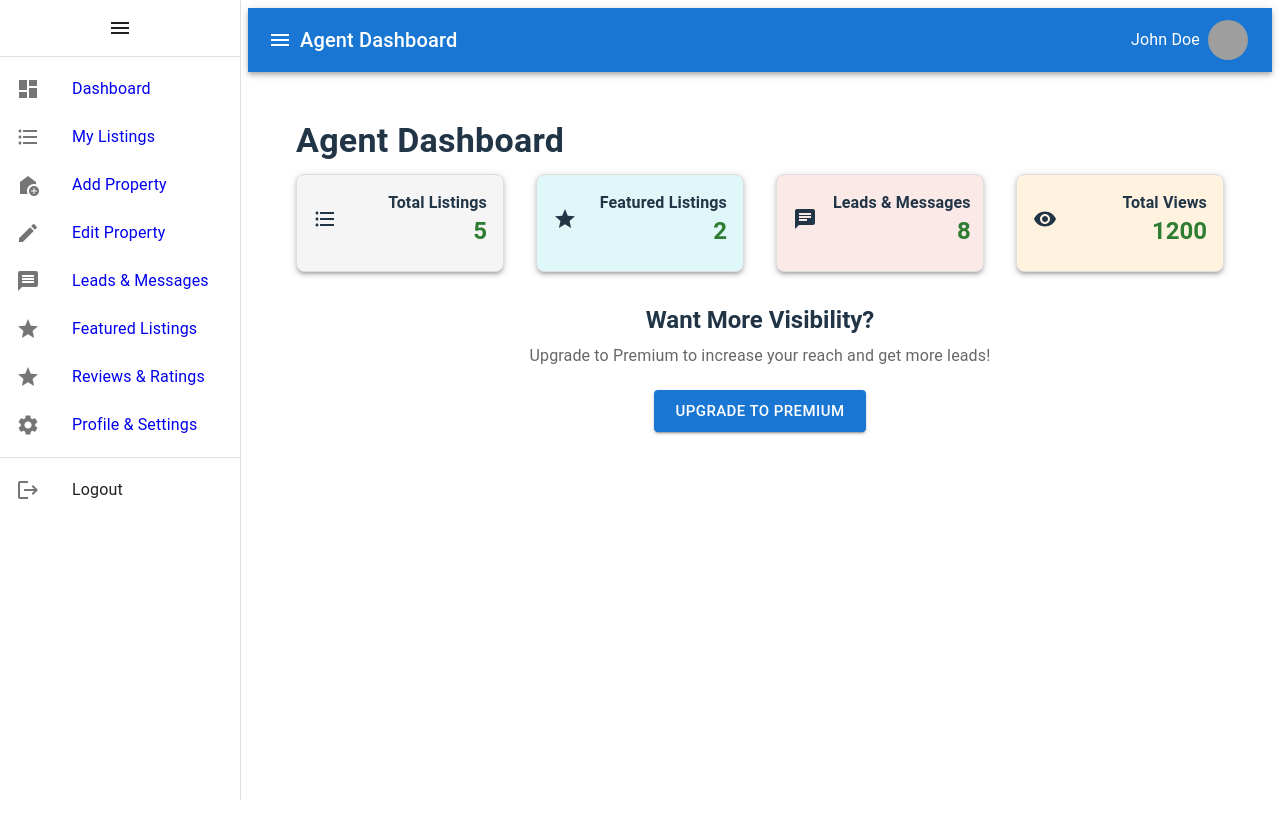
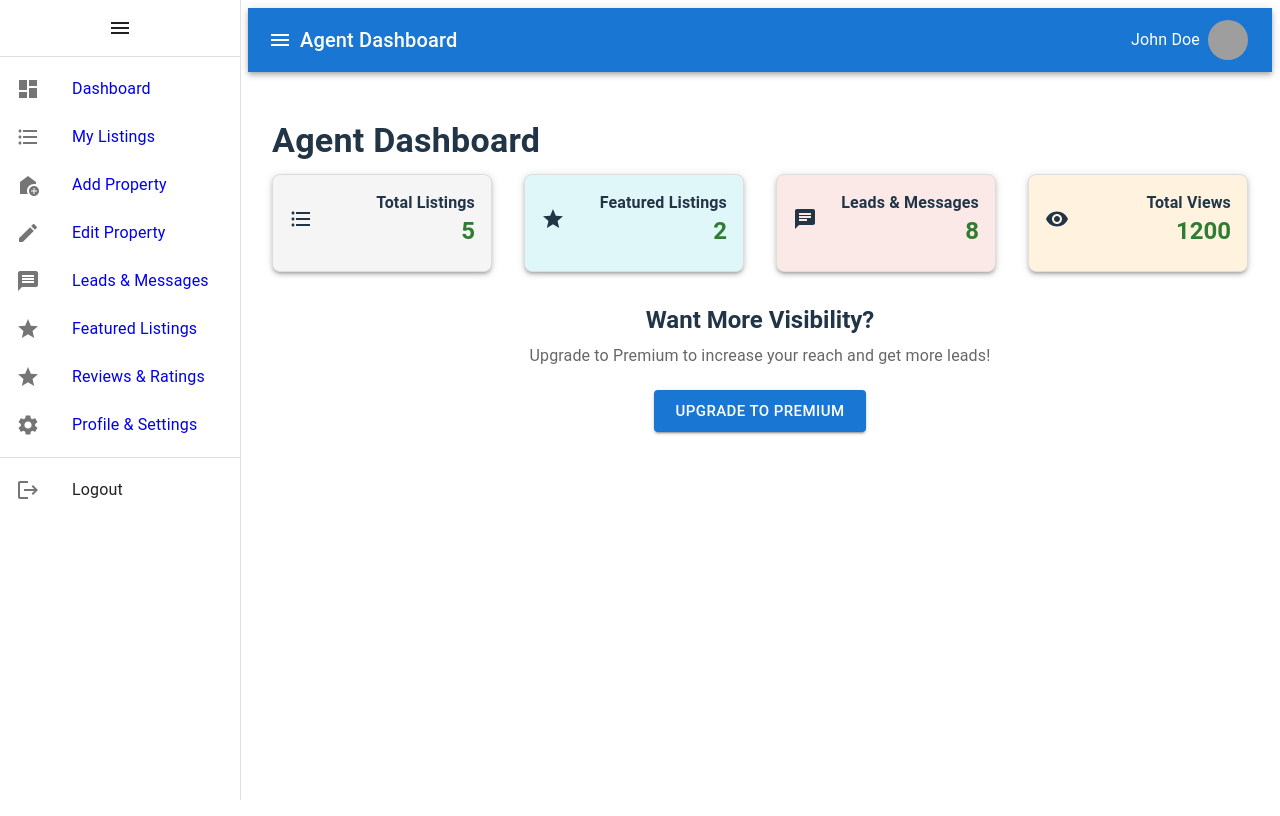
Before and after one commit to ndmichael/real-estate-mern, a React (Vite) app in the folder frontend/: page /agent/dashboard in a window 1280 px wide. Built offline with nearby package versions, Linux system fonts and the light colour scheme; grey boxes are pictures that could not be loaded.

Commit message:
Made it full width

```diff
--- a/frontend/src/layouts/DashboardLayout.jsx
+++ b/frontend/src/layouts/DashboardLayout.jsx
@@ -6,9 +6,9 @@ const DashboardLayout = ({ children, role, title }) => {
   return (
     <Box sx={{ display: "flex", minHeight: "100vh" }}>
       <Sidebar role={role} />
-      <Box sx={{ flexGrow: 1, display: "flex", flexDirection: "column", minWidth: 0, }}>
+      <Box sx={{ flexGrow: 1, display: "flex", flexDirection: "column", minWidth: 0, width: "100%" }}>
         <CustomAppBar title={title} />
-        <Box sx={{ p: 3 }}>{children}</Box>
+        <Box py={3} sx={{ width: "100%" }}>{children}</Box>
       </Box>
     </Box>
   );
```
